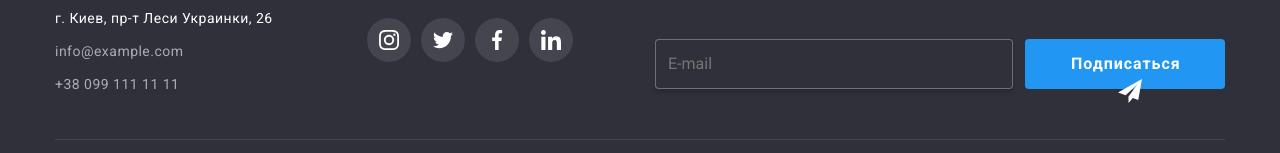
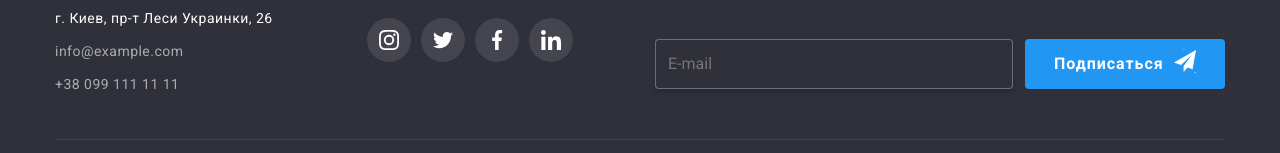
Before and after one commit to NadyaGlushchenko/goit-markup-hw-06, a plain HTML site: page index.html in a window 1280 px wide. Shown: the part 2825-2978 px from the top of the page. Drawn offline with nearby package versions, Linux system fonts and the light colour scheme.

Commit message:
исправляет положение иконки

```diff
--- a/css/headerfooter.css
+++ b/css/headerfooter.css
@@ -215,6 +215,7 @@ img {
 }
 
 .button {
+  display: inline-flex;
   color: var(--text-color);
   background: var(--background-color);
   font-weight: 900;
@@ -227,14 +228,13 @@ img {
   border: 0px;
   min-width: 200px;
   height: 50px;
-  padding: 10px 46px;
+  padding: 10px 29px;
   margin-top: 21px;
   margin-bottom: 50px;
   margin-left: 12px;
 }
 
 .button > .icon-button {
-  display: inline-flex;
   width: 24px;
   height: 24px;
   margin-left: 10px;
```
